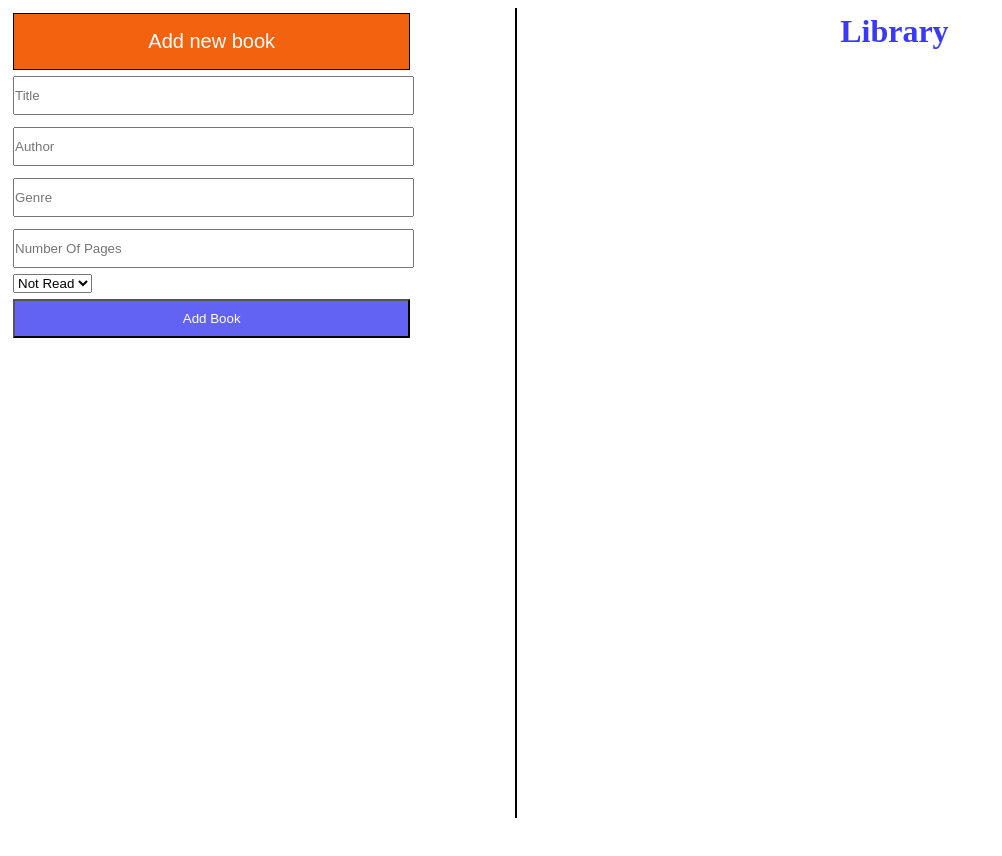
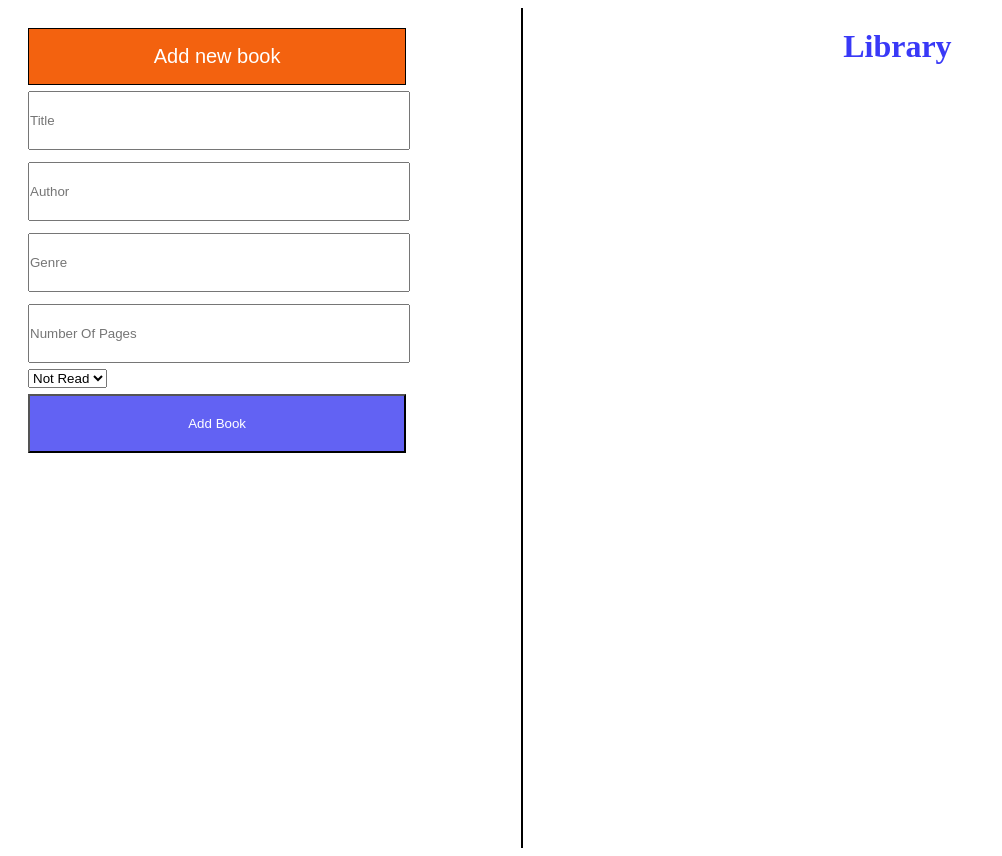
Before and after one commit to mvangin/library, a plain HTML site: page index.html in a window 1280 px wide. Both pictures are taken after a click on the button "Add new book". Shown: the whole page, without its empty margins (0-1002 px from the left). Before the commit the page ends 826 px from the top, so only its background shows below. Drawn offline with Linux system fonts and the light colour scheme.

Commit message:
increase padding sizes

```diff
--- a/styles/styles.css
+++ b/styles/styles.css
@@ -10,7 +10,7 @@
 }
 
 .bookItem {
-    padding: 10px 0px;
+    padding: 20px 0px;
     margin: 6px 0px;
     width: 80%;
 }
@@ -57,13 +57,13 @@ h1 {
 .library-wrapper {
     width: 60%;
     text-align: center;
-    padding: 5px;
+    padding: 20px;
     height: 100vh;
     border-left: solid black 2px;
 }
 
 .form-wrapper {
-    padding: 5px;
+    padding: 20px;
     width: 40%;
 }
 
```
